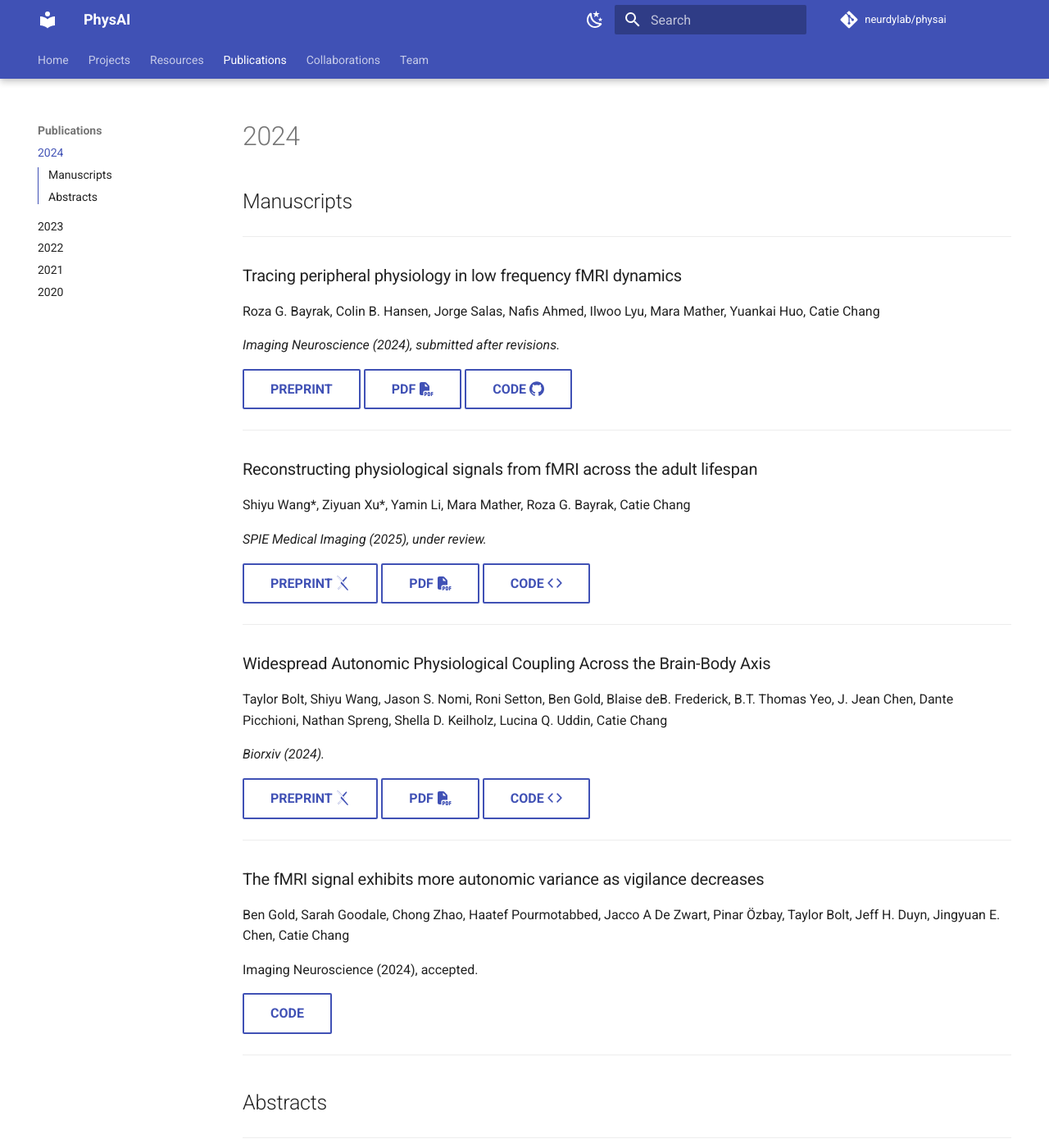
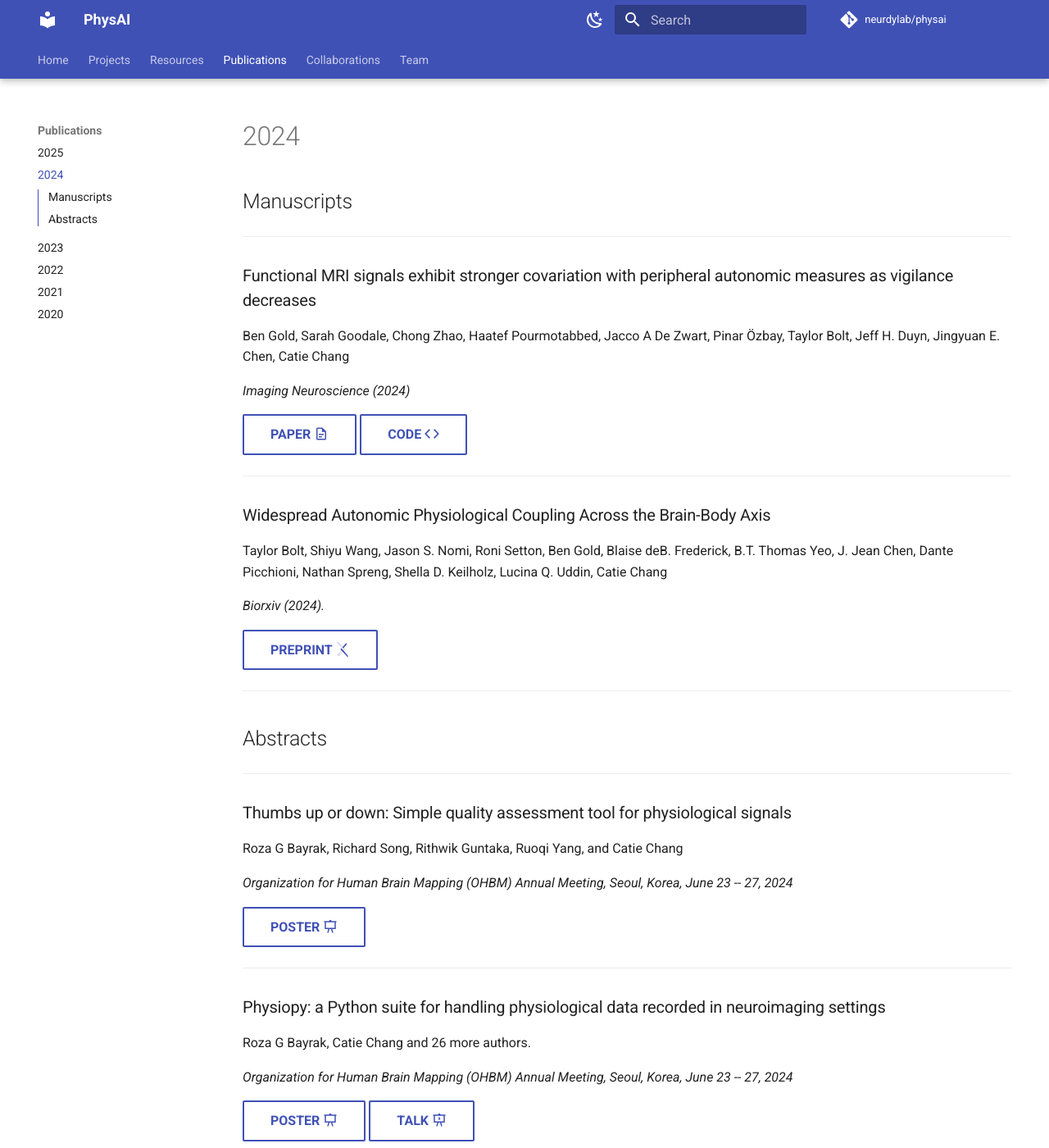
Before and after one commit to neurdylab/physai, an MkDocs documentation site: the page built from docs/publications/2024.md, in a window 1280 px wide and 1400 px high. Shown: the whole window at 82% size. Built offline with MkDocs 1.6.1 and Material for MkDocs 9.7.7, drawn with Linux system fonts in a browser that asks for light colours; comment, search, counter and statistics services are not loaded; some of the changed text lies outside the part shown.

Commit message:
updated publications

```diff
--- a/docs/publications/2024.md
+++ b/docs/publications/2024.md
@@ -2,28 +2,14 @@
 
 ---
 
-<h3>Tracing peripheral physiology in low frequency fMRI dynamics</h3>
+<h3>Functional MRI signals exhibit stronger covariation with peripheral autonomic measures as vigilance decreases</h3>
 
-<p>Roza G. Bayrak, Colin B. Hansen, Jorge Salas, Nafis Ahmed, Ilwoo Lyu, Mara Mather, Yuankai Huo, Catie Chang</p>
+<p>Ben Gold, Sarah Goodale, Chong Zhao, Haatef Pourmotabbed, Jacco A De Zwart, Pinar Özbay, Taylor Bolt, Jeff H. Duyn, Jingyuan E. Chen, Catie Chang</p>
 
-*Imaging Neuroscience (2024), submitted after revisions.*
+*Imaging Neuroscience (2024)*
 
-[PREPRINT](https://doi.org/10.31219/osf.io/fj4gq){ .md-button }
-[PDF :fontawesome-solid-file-pdf:](https://osf.io/fj4gq/download){ .md-button }
-[CODE :simple-github:](https://www.github.com/neurdylab/deep-physio-recon){ .md-button }
-
----
-
-<h3>Reconstructing physiological signals from fMRI across the adult lifespan</h3>
-
-<p>Shiyu Wang*, Ziyuan Xu*, Yamin Li, Mara Mather, Roza G. Bayrak, Catie Chang</p>
-
-*SPIE Medical Imaging (2025), under review.*
-
-[PREPRINT :simple-arxiv:](https://arxiv.org/abs/2408.14453){ .md-button }
-[PDF :fontawesome-solid-file-pdf:](https://arxiv.org/pdf/2408.14453){ .md-button }
-[CODE :octicons-code-16:](https://www.github.com/neurdylab/deep-physio-recon-lifespan){ .md-button }
-
+[PAPER :material-file-document-outline:](https://direct.mit.edu/imag/article/doi/10.1162/imag_a_00287/124206/Functional-MRI-signals-exhibit-stronger){ .md-button }
+[CODE :octicons-code-16:](https://osf.io/3a2ut/){ .md-button }
 
 ---
 
@@ -34,33 +20,10 @@
 *Biorxiv (2024).*
 
 [PREPRINT :simple-arxiv:](https://www.biorxiv.org/content/10.1101/2023.01.19.524818v3){ .md-button }
-[PDF :fontawesome-solid-file-pdf:](https://www.biorxiv.org/content/10.1101/2023.01.19.524818v3.full.pdf){ .md-button }
-[CODE :octicons-code-16:](https://www.biorxiv.org/content/10.1101/2023.01.19.524818v3.full.pdf){ .md-button }
-
----
-
-<h3>The fMRI signal exhibits more autonomic variance as vigilance decreases</h3>
-
-<p>Ben Gold, Sarah Goodale, Chong Zhao, Haatef Pourmotabbed, Jacco A De Zwart, Pinar Özbay, Taylor Bolt, Jeff H. Duyn, Jingyuan E. Chen, Catie Chang</p>
-
-<p>Imaging Neuroscience (2024), accepted.</p>
-
-[CODE](https://osf.io/3a2ut/){ .md-button }
 
 ---
 
 ## Abstracts ##
-
----
-
-<h3>Physiological Signatures Across the Brain</h3>
-
-<p>Roza G Bayrak, Nafis Ahmed, Mara Mather, Yuankai Huo, Catie Chang</a></p>
-
-*<p>Organization for Human Brain Mapping (OHBM) Annual Meeting, Seoul, Korea, June 23 -- 27, 2024</p>*
-
-[POSTER :material-presentation:](https://rgbayrak.github.io/assets/pdf/OHBM2024_PP_RGB.pdf){ .md-button }
-
 
 ---
 
@@ -81,7 +44,7 @@
 
 *<p>Organization for Human Brain Mapping (OHBM) Annual Meeting, Seoul, Korea, June 23 -- 27, 2024</p>*
 
-[POSTER :material-presentation:](https://rgbayrak.github.io/assets/pdf/OHBM2024_PHYSIOPY_RGB.pdf){ .md-button } [TALK :material-presentation-play:](#){ .md-button }
+[POSTER :material-presentation:](https://rgbayrak.github.io/assets/pdf/OHBM2024_PHYSIOPY_RGB.pdf){ .md-button } [TALK :material-presentation-play:](https://www.youtube.com/watch?v=FnVC34PaTz4){ .md-button }
 
 ---
 
--- a/mkdocs.yml
+++ b/mkdocs.yml
@@ -48,6 +48,7 @@ nav:
     - resources/tutorials.md
     - resources/datasets.md
   - Publications:
+    - publications/2025.md
     - publications/2024.md
     - publications/2023.md
     - publications/2022.md
```
Also changed, not shown: docs/publications/2023.md (+2 -1 lines), docs/publications/2025.md (added, +79 -0 lines).
